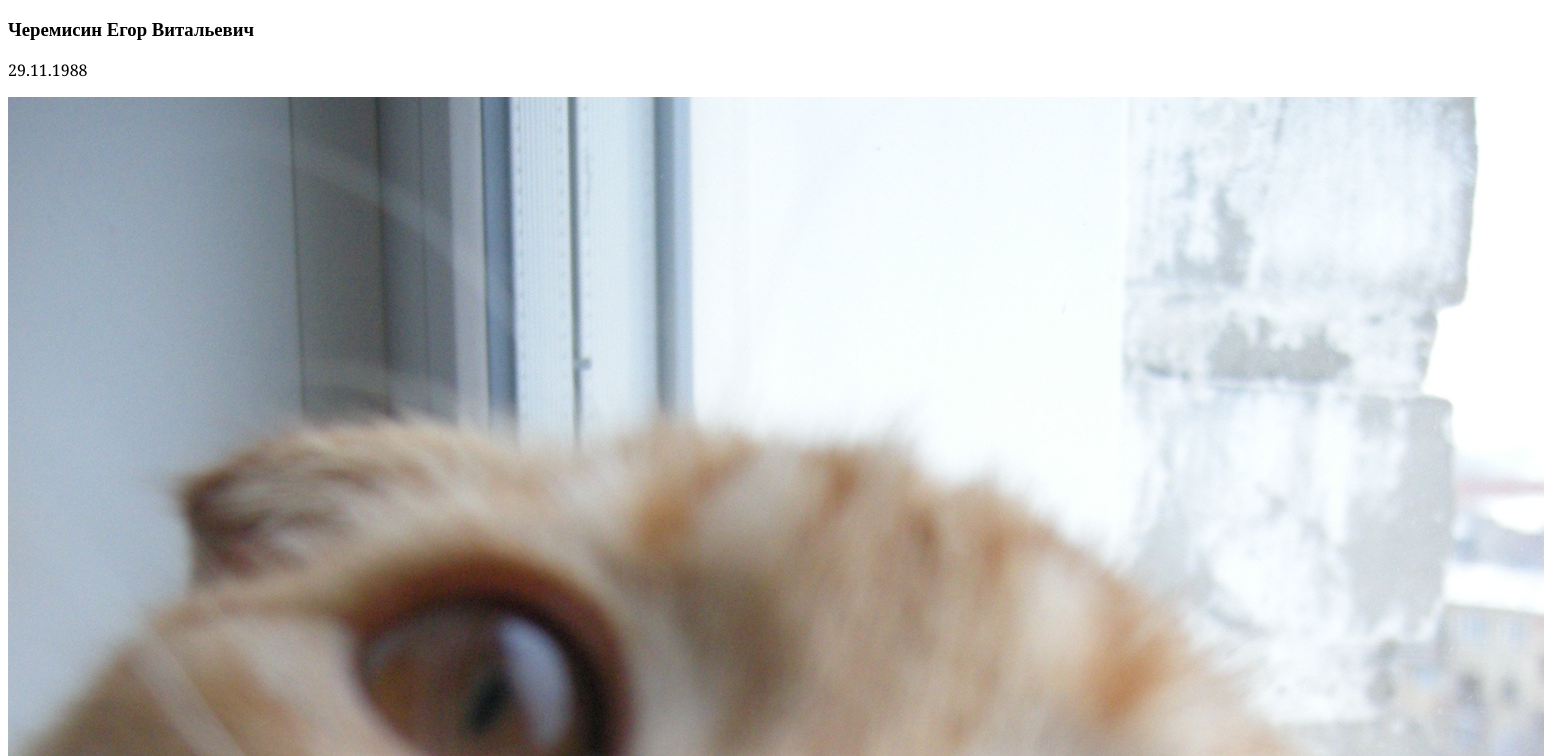
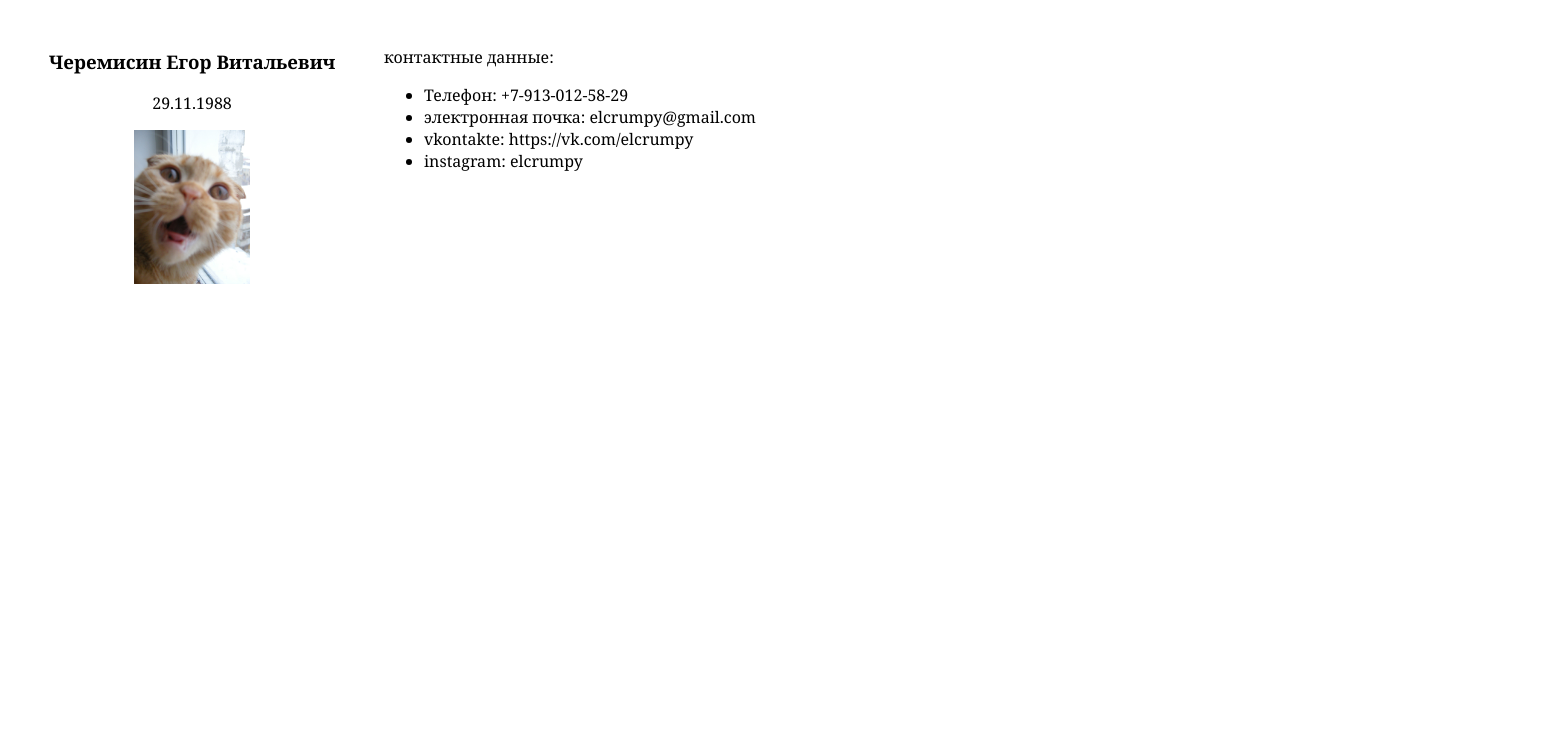
Before and after one commit to elcrumpy/homework_part_2, a plain HTML site: page resume/index.html in a window 1280 px wide. Shown: the top 756 px of the page, 1544 px wide, since content can reach past the window. Drawn offline with Linux system fonts and the light colour scheme.

Commit message:
fifth_ver2 commit

```diff
--- a/resume/stylesheet.css
+++ b/resume/stylesheet.css
@@ -1,8 +1,29 @@
 @charset "utf-8";
 /* CSS Document */
 
-p{
+body {
 	font-family: Cambria, "Hoefler Text", "Liberation Serif", Times, "Times New Roman", serif;
-
-}.name { color: blue;
+	background-color: #FFFFFF;
+	margin: 0;
 }
+.container {
+	width: 100%;
+	margin-left: auto;
+	margin-right: auto;
+	background-color: #FFFFFF;
+}
+.column {
+	width: 30%;
+	text-align: center;
+	padding-top: 30px;
+	float: left;
+}
+.mydata{
+	width: 70%;
+	text-align: left;
+	padding-top: 30px;
+	float: left;
+}
+.profile {
+	width: 30%;
+}
```
Also changed, not shown: readme.txt.
